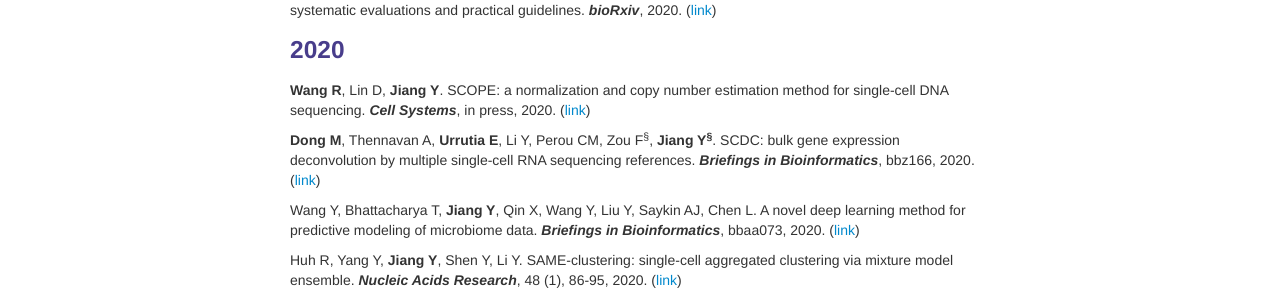
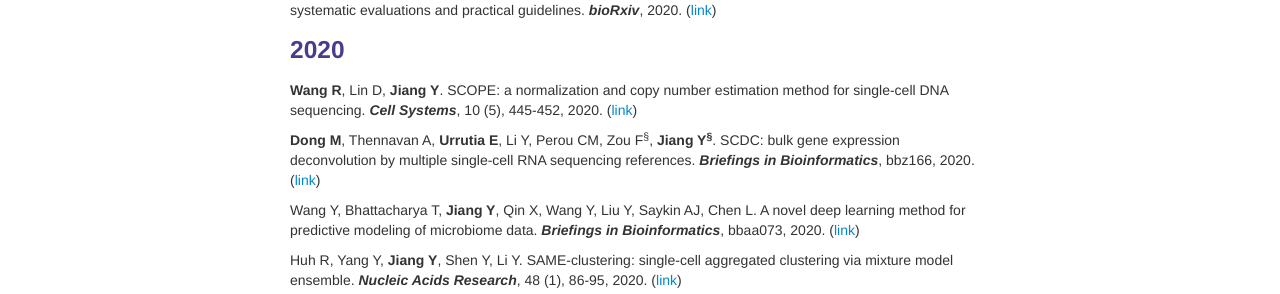
Before and after one commit to yuchaojiang/yuchaojiang.github.io, a Jekyll site: the page built from pages/pubs.md, in a window 1280 px wide. Shown: the part 364-658 px from the top of the page. Built offline with Jekyll 4.4.1, drawn with Linux system fonts in a browser that asks for light colours.

Commit message:
Update pubs.md

```diff
--- a/pages/pubs.md
+++ b/pages/pubs.md
@@ -22,7 +22,7 @@ Lab members are highlighted in **boldface**; &dagger; indicates co-first authors
 
 ### 2020
 
-**Wang R**, Lin D, **Jiang Y**. SCOPE: a normalization and copy number estimation method for single-cell DNA sequencing. ***Cell Systems***, in press, 2020. ([link](https://www.biorxiv.org/content/10.1101/594267v2))
+**Wang R**, Lin D, **Jiang Y**. SCOPE: a normalization and copy number estimation method for single-cell DNA sequencing. ***Cell Systems***, 10 (5), 445-452, 2020. ([link](https://doi.org/10.1016/j.cels.2020.03.005))
 
 **Dong M**, Thennavan A, **Urrutia E**, Li Y, Perou CM, Zou F<sup>&sect;</sup>, **Jiang Y<sup>&sect;</sup>**. SCDC: bulk gene expression deconvolution by multiple single-cell RNA sequencing references. ***Briefings in Bioinformatics***, bbz166, 2020. ([link](https://academic.oup.com/bib/advance-article/doi/10.1093/bib/bbz166/5699815))
 
```
